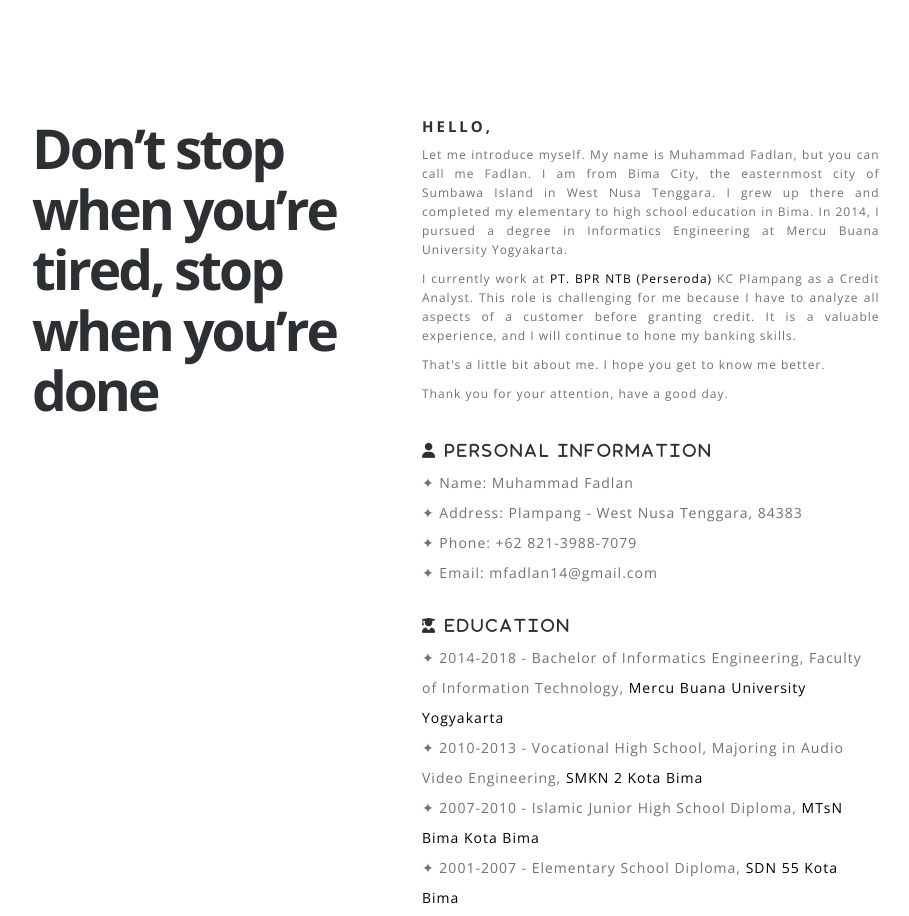
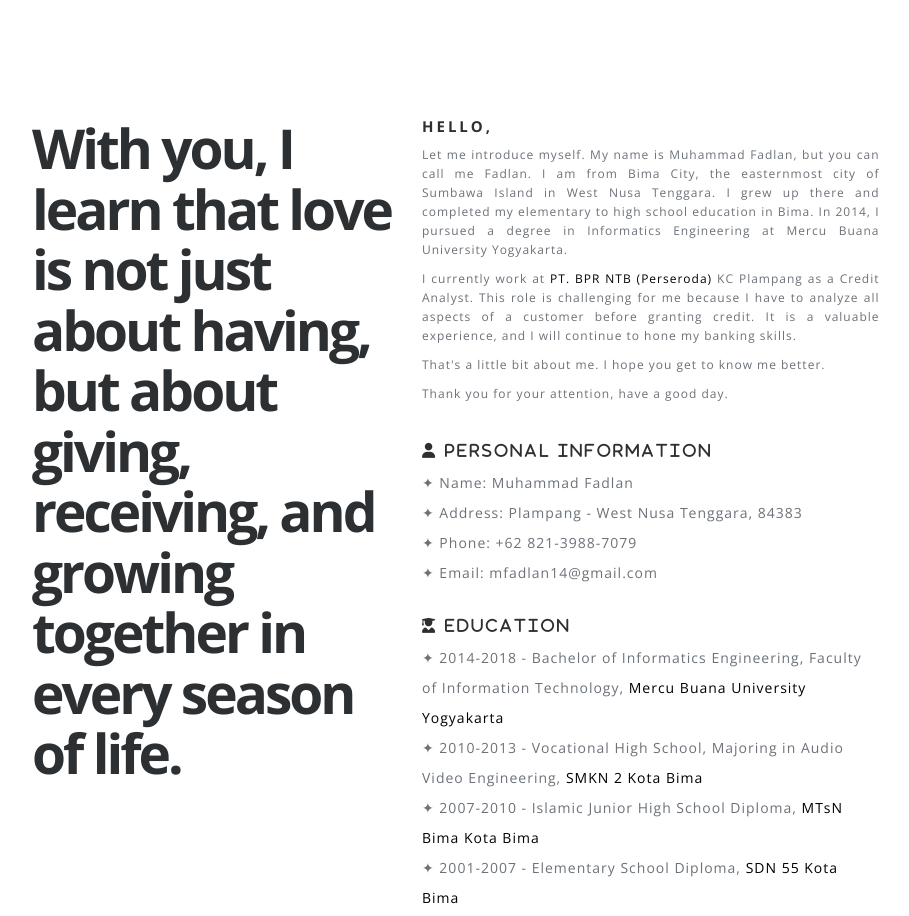
Before and after one commit to sitafadlan/sitafadlan.github.io, a plain HTML site: page index.html in a window 1280 px wide. Shown: the part 904-1820 px from the top of the page, without its empty margins (38-947 px from the left). Drawn offline with nearby package versions, Linux system fonts and the light colour scheme.

Commit message:
Update index.html

```diff
--- a/index.html
+++ b/index.html
@@ -65,7 +65,7 @@
    <div class="row">
     <div class="col-md-4 col-sm-6">
      <div class="intro-content">
-      <h1>Don’t stop when you’re tired, stop when you’re done</h1>
+      <h1>With you, I learn that love is not just about having, but about giving, receiving, and growing together in every season of life.</h1>
     </div>
   </div>
   <div class="col-md-5 col-sm-6">
```
